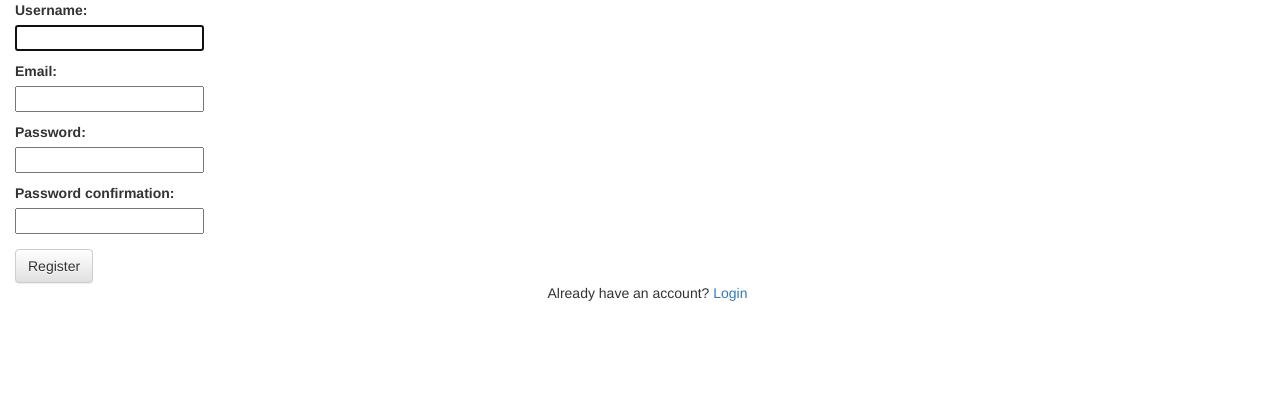
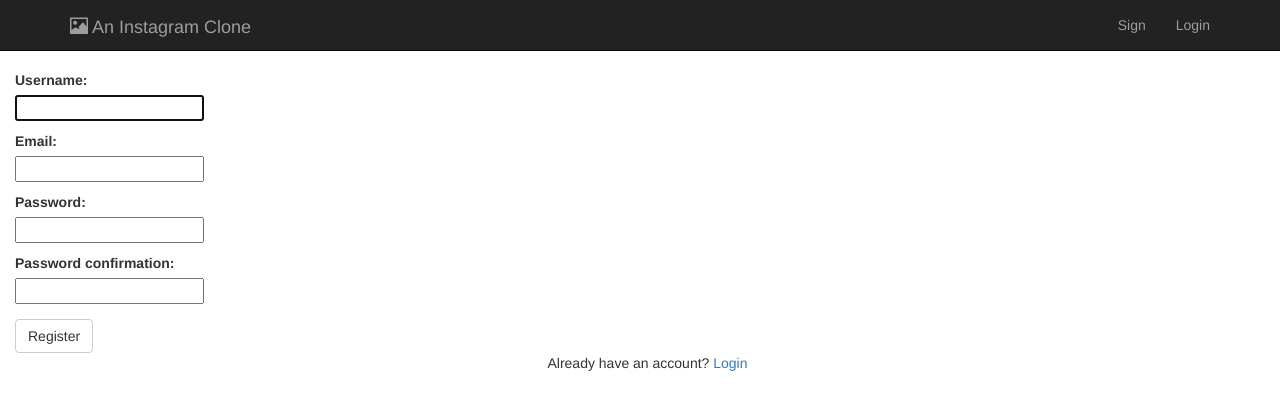
Before and after one commit to jorgeOmurillo/ig_clone, a Django app: page /feed/signup/ in a window 1280 px wide. Shown: the top 410 px of the page. Run offline with Django 3.2, Linux system fonts and the light colour scheme; some libraries are stand-ins or nearby versions.

Commit message:
Added Bootstrap

```diff
--- a/ig_clone/feed/views.py
+++ b/ig_clone/feed/views.py
@@ -15,8 +15,8 @@ from .forms import UserNewForm, UserProfilePic, PostPicture
 
 # Create your views here.
 def home(request):
-    if not request.user.is_authenticated():
-        return redirect('login')
+    # if not request.user.is_authenticated():
+        # return redirect('login')
 
     return render(request, 'feed/home.html')
 
--- a/ig_clone/static/css/strap.css
+++ b/ig_clone/static/css/strap.css
@@ -3,6 +3,7 @@ h1 {
 }
 
 body {
+    padding-top: 70px;
 	padding-left: 15px;
 }
 
@@ -11,3 +12,7 @@ body {
     width: 150px;
     height: 150px;
 }
+
+.thumbnail {
+    border: 0;
+}
--- a/ig_clone/templates/base.html
+++ b/ig_clone/templates/base.html
@@ -6,12 +6,37 @@
         <meta http-equiv="X-UA-Compatible" content="IE=edge">
         <meta name="viewport" content="width=device-width, initial-scale=1">
         <title>Instagram Clone</title>
-        <link rel="stylesheet" href="//maxcdn.bootstrapcdn.com/bootstrap/3.2.0/css/bootstrap.min.css">
-        <link rel="stylesheet" href="//maxcdn.bootstrapcdn.com/bootstrap/3.2.0/css/bootstrap-theme.min.css">
+        <link rel="stylesheet" href="https://maxcdn.bootstrapcdn.com/bootstrap/3.3.7/css/bootstrap.min.css">
         <link rel="stylesheet" href="{% static 'css/strap.css' %}">
     </head>
     <body>
+        <nav class="navbar navbar-inverse navbar-fixed-top">
+            <div class="container">
+                <div class="navbar-header">
+                    <button type="button" class="navbar-toggle collapsed" data-toggle="collapse" data-target="#bs-nav-demo" aria-expanded="false">
+                        <span class="sr-only">Toggle navigation</span>
+                        <span class="icon-bar"></span>
+                        <span class="icon-bar"></span>
+                        <span class="icon-bar"></span>
+                    </button>
+                    <a href="#" class="navbar-brand"><span class="glyphicon glyphicon-picture" aria-hidden="true"></span> An Instagram Clone</a>
+                </div>
+                <div class="collapse navbar-collapse" id="bs-nav-demo">
+                    <ul class="nav navbar-nav">
+                        <!--<li><a href="#">About</a></li>-->
+                        <!--<li><a href="#">Contact</a></li>-->
+                    </ul>
+                    <ul class="nav navbar-nav navbar-right">
+                        <li><a href="#">Sign</a></li>
+                        <li><a href="#">Login</a></li>
+                    </ul>
+                </div>
+            </div>
+        </nav>
+
         {% block content %}
         {% endblock %}
+        <script src="https://code.jquery.com/jquery-2.2.4.js"></script>
+        <script src="https://maxcdn.bootstrapcdn.com/bootstrap/3.3.7/js/bootstrap.min.js" integrity="sha384-Tc5IQib027qvyjSMfHjOMaLkfuWVxZxUPnCJA7l2mCWNIpG9mGCD8wGNIcPD7Txa" crossorigin="anonymous"></script>
     </body>
 </html>
```
Also changed, not shown: ig_clone/feed/templates/feed/profile.html (+10 -1 lines).
